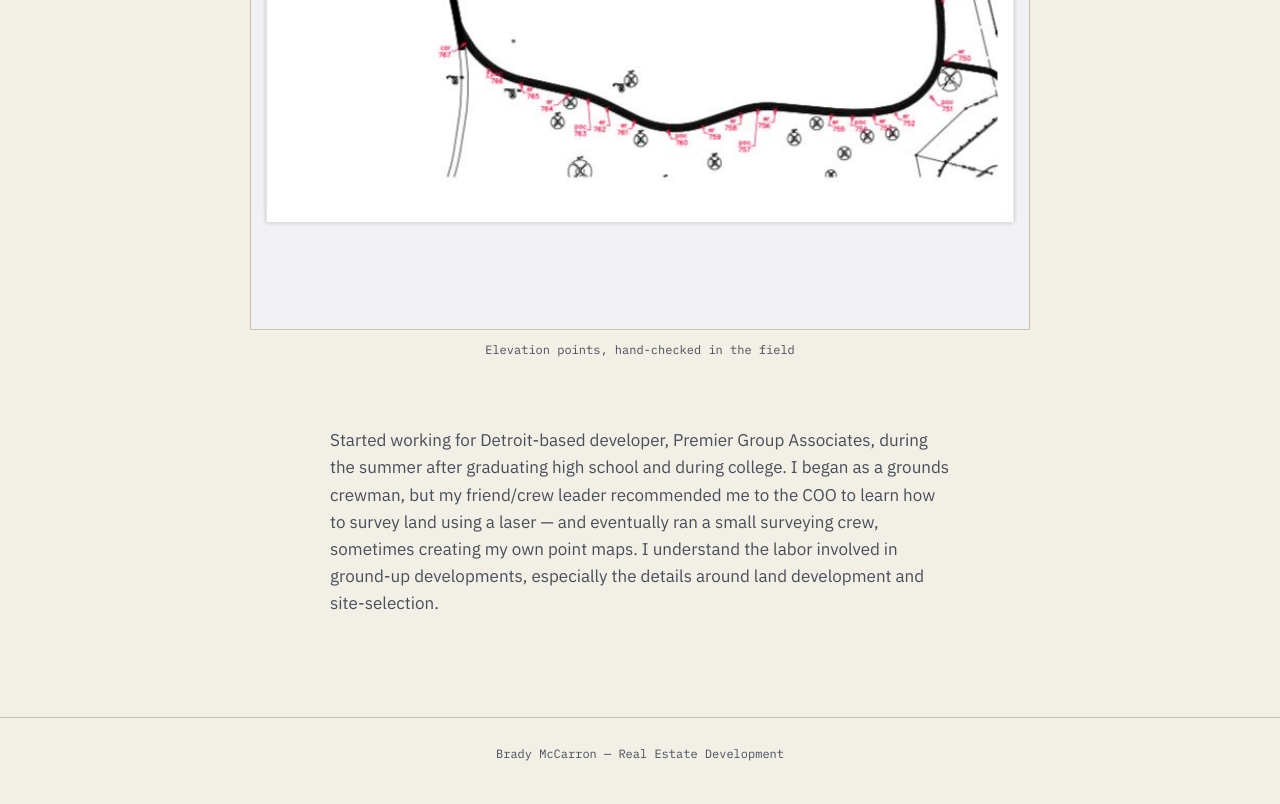
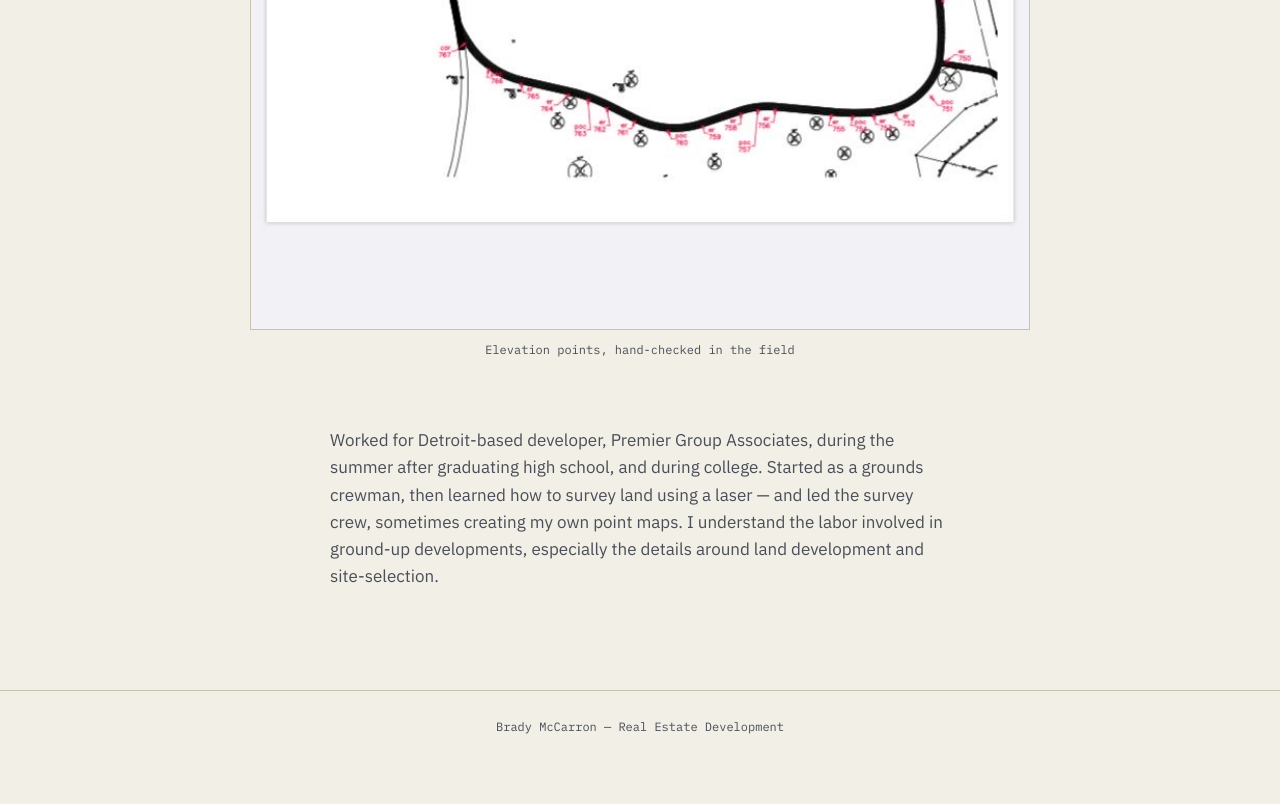
Before and after one commit to bradymccarron9-cloud/redevportfolio, a plain HTML site: page early-interest-learning.html in a window 1280 px wide. Shown: the part 3836-4640 px from the top of the page. After the commit the page ends 4612 px from the top, so only its background shows below. Drawn offline with Linux system fonts and the light colour scheme.

Commit message:
Update early-interest-learning.html

```diff
--- a/early-interest-learning.html
+++ b/early-interest-learning.html
@@ -45,7 +45,7 @@
     </div>
 
     <div class="detail-description">
-      <p>Started working for Detroit-based developer, Premier Group Associates, during the summer after graduating high school and during college. I began as a grounds crewman, but my friend/crew leader recommended me to the COO to learn how to survey land using a laser — and eventually ran a small surveying crew, sometimes creating my own point maps. I understand the labor involved in ground-up developments, especially the details around land development and site-selection.</p>
+      <p>Worked for Detroit-based developer, Premier Group Associates, during the summer after graduating high school, and during college. Started as a grounds crewman, then learned how to survey land using a laser — and led the survey crew, sometimes creating my own point maps. I understand the labor involved in ground-up developments, especially the details around land development and site-selection.</p>
     </div>
 
   </div>
```
